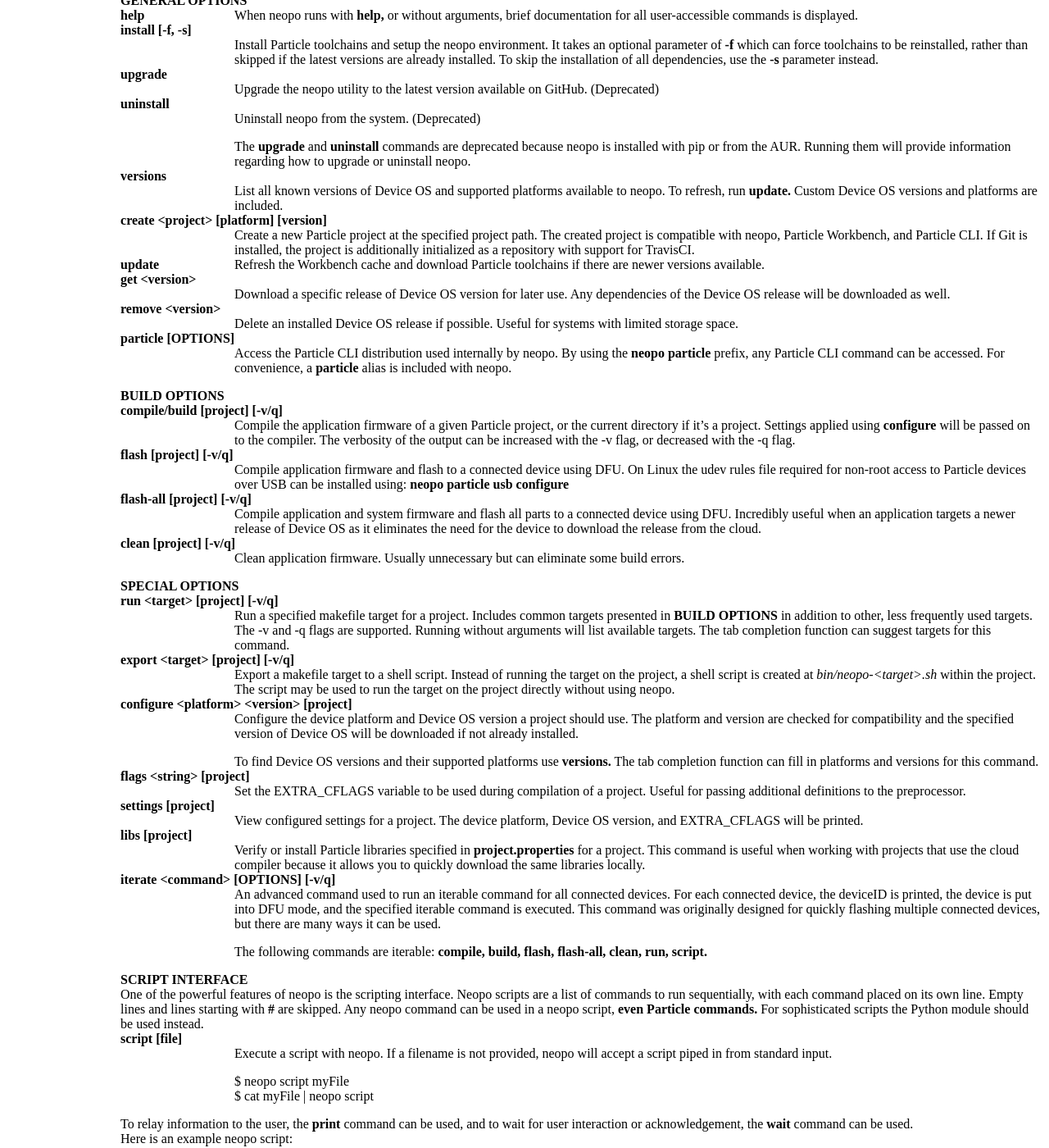
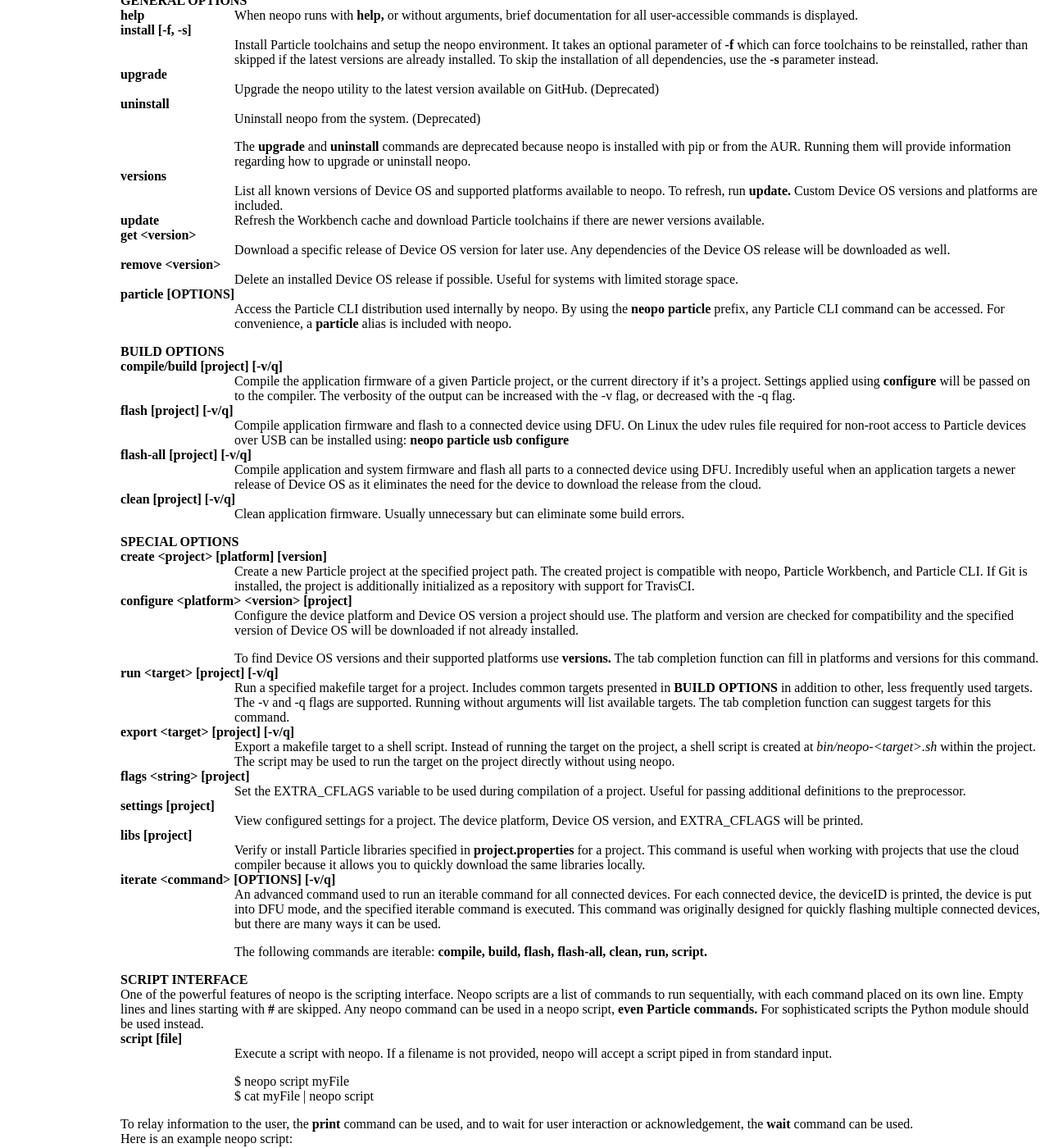
Before and after one commit to nrobinson2000/neopo.xyz, a Jekyll site: the page docs/neopo.html, which Jekyll copies as it is, in a window 1280 px wide and 1400 px high, scrolled down 899 px. Shown: the whole window at 82% size. Built offline with Jekyll 4.4.1, drawn with Linux system fonts in a browser that asks for light colours; some of the changed lines change nothing that is shown; some of the changed text lies outside the part shown.

Commit message:
manpage at 13:58 of 2021-02-21

```diff
--- a/docs/neopo.html
+++ b/docs/neopo.html
@@ -1,5 +1,5 @@
 <!-- Creator     : groff version 1.22.4 -->
-<!-- CreationDate: Sun Feb 21 00:37:32 2021 -->
+<!-- CreationDate: Sun Feb 21 13:57:53 2021 -->
 <!DOCTYPE html PUBLIC "-//W3C//DTD HTML 4.01 Transitional//EN"
 "http://www.w3.org/TR/html4/loose.dtd">
 <html>
@@ -50,7 +50,8 @@
 
 <p style="margin-left:11%; margin-top: 1em"><b>neopo</b>
 [OPTIONS] [PROJECT] [-v/q] <b><br>
-neopo</b> create &lt;project&gt; <b><br>
+neopo</b> create &lt;project&gt; [platform] [version]
+<b><br>
 neopo</b> configure &lt;platform&gt; &lt;version&gt;
 [project] <b><br>
 neopo</b> build [project] [-v/q] <b><br>
@@ -152,15 +153,6 @@
 refresh, run <b>update.</b> Custom Device OS versions and
 platforms are included.</p>
 
-<p style="margin-left:11%;"><b>create &lt;project&gt;
-[platform] [version]</b></p>
-
-<p style="margin-left:22%;">Create a new Particle project
-at the specified project path. The created project is
-compatible with neopo, Particle Workbench, and Particle CLI.
-If Git is installed, the project is additionally initialized
-as a repository with support for TravisCI.</p>
-
 <table width="100%" border="0" rules="none" frame="void"
        cellspacing="0" cellpadding="0">
 <tr valign="top" align="left">
@@ -235,7 +227,30 @@
 
 <p style="margin-left:11%; margin-top: 1em"><b>SPECIAL
 OPTIONS <br>
-run &lt;target&gt; [project] [-v/q]</b></p>
+create &lt;project&gt; [platform] [version]</b></p>
+
+<p style="margin-left:22%;">Create a new Particle project
+at the specified project path. The created project is
+compatible with neopo, Particle Workbench, and Particle CLI.
+If Git is installed, the project is additionally initialized
+as a repository with support for TravisCI.</p>
+
+<p style="margin-left:11%;"><b>configure &lt;platform&gt;
+&lt;version&gt; [project]</b></p>
+
+<p style="margin-left:22%;">Configure the device platform
+and Device OS version a project should use. The platform and
+version are checked for compatibility and the specified
+version of Device OS will be downloaded if not already
+installed.</p>
+
+<p style="margin-left:22%; margin-top: 1em">To find Device
+OS versions and their supported platforms use
+<b>versions.</b> The tab completion function can fill in
+platforms and versions for this command.</p>
+
+<p style="margin-left:11%;"><b>run &lt;target&gt; [project]
+[-v/q]</b></p>
 
 <p style="margin-left:22%;">Run a specified makefile target
 for a project. Includes common targets presented in <b>BUILD
@@ -253,20 +268,6 @@
 <i>bin/neopo-&lt;target&gt;.sh</i> within the project. The
 script may be used to run the target on the project directly
 without using neopo.</p>
-
-<p style="margin-left:11%;"><b>configure &lt;platform&gt;
-&lt;version&gt; [project]</b></p>
-
-<p style="margin-left:22%;">Configure the device platform
-and Device OS version a project should use. The platform and
-version are checked for compatibility and the specified
-version of Device OS will be downloaded if not already
-installed.</p>
-
-<p style="margin-left:22%; margin-top: 1em">To find Device
-OS versions and their supported platforms use
-<b>versions.</b> The tab completion function can fill in
-platforms and versions for this command.</p>
 
 <p style="margin-left:11%;"><b>flags &lt;string&gt;
 [project]</b></p>
```
